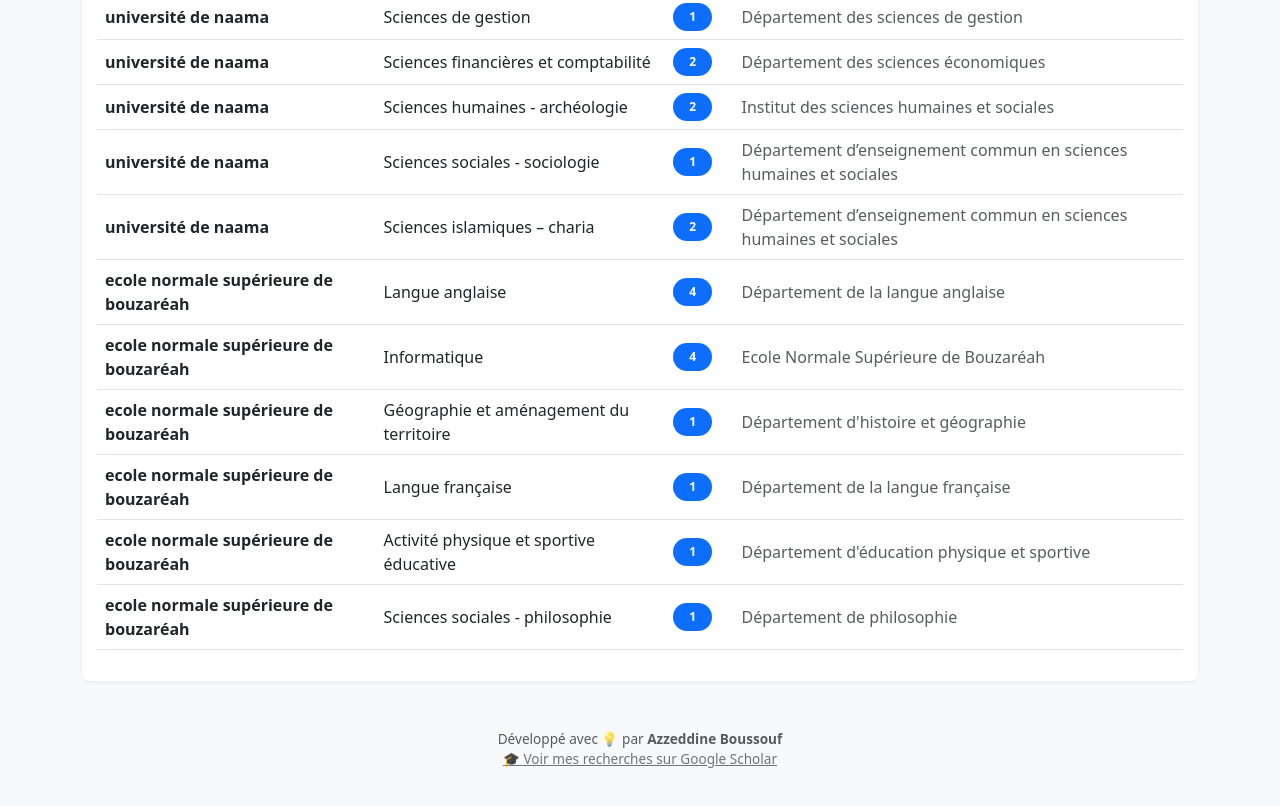
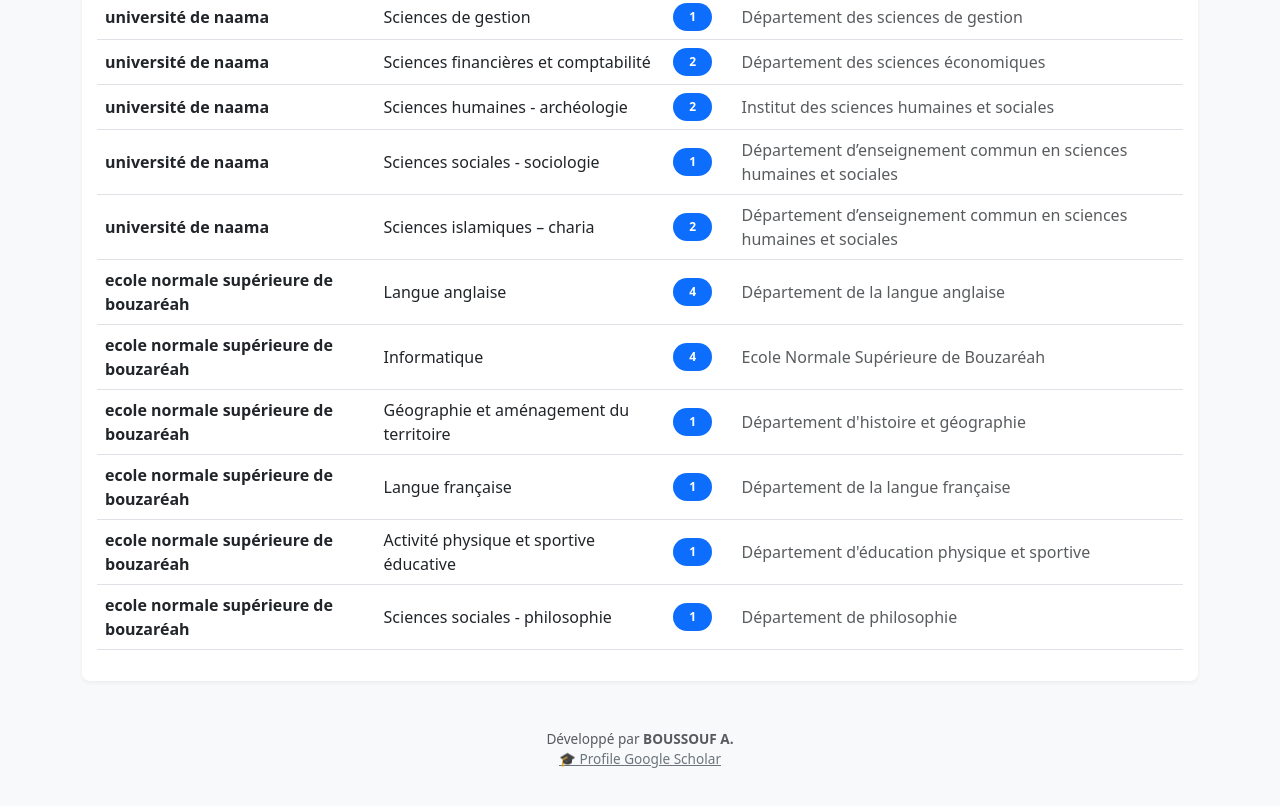
Before and after one commit to thebigzahi/tracker-recrutement-mesrs, a plain HTML site: page index.html in a window 1280 px wide. Shown: the part 1004-1810 px from the top of the page. Drawn offline with nearby package versions, Linux system fonts and the light colour scheme.

Commit message:
Update index.html

```diff
--- a/index.html
+++ b/index.html
@@ -119,9 +119,9 @@
     </div>
 
     <div class="text-center mt-5 mb-3 text-muted" style="font-size: 0.85rem;">
-        Développé avec 💡 par <strong>Azzeddine Boussouf</strong><br>
-        <a href="TON_LIEN_GOOGLE_SCHOLAR" target="_blank" class="text-decoration-none text-secondary" style="text-decoration: underline !important;">
-            🎓 Voir mes recherches sur Google Scholar
+        Développé par <strong> BOUSSOUF A. </strong><br>
+        <a href="https://scholar.google.com/citations?user=J3MODqIAAAAJ&hl=fr&authuser=2" target="_blank" class="text-decoration-none text-secondary" style="text-decoration: underline !important;">
+            🎓 Profile Google Scholar
         </a>
     </div>
 
```
